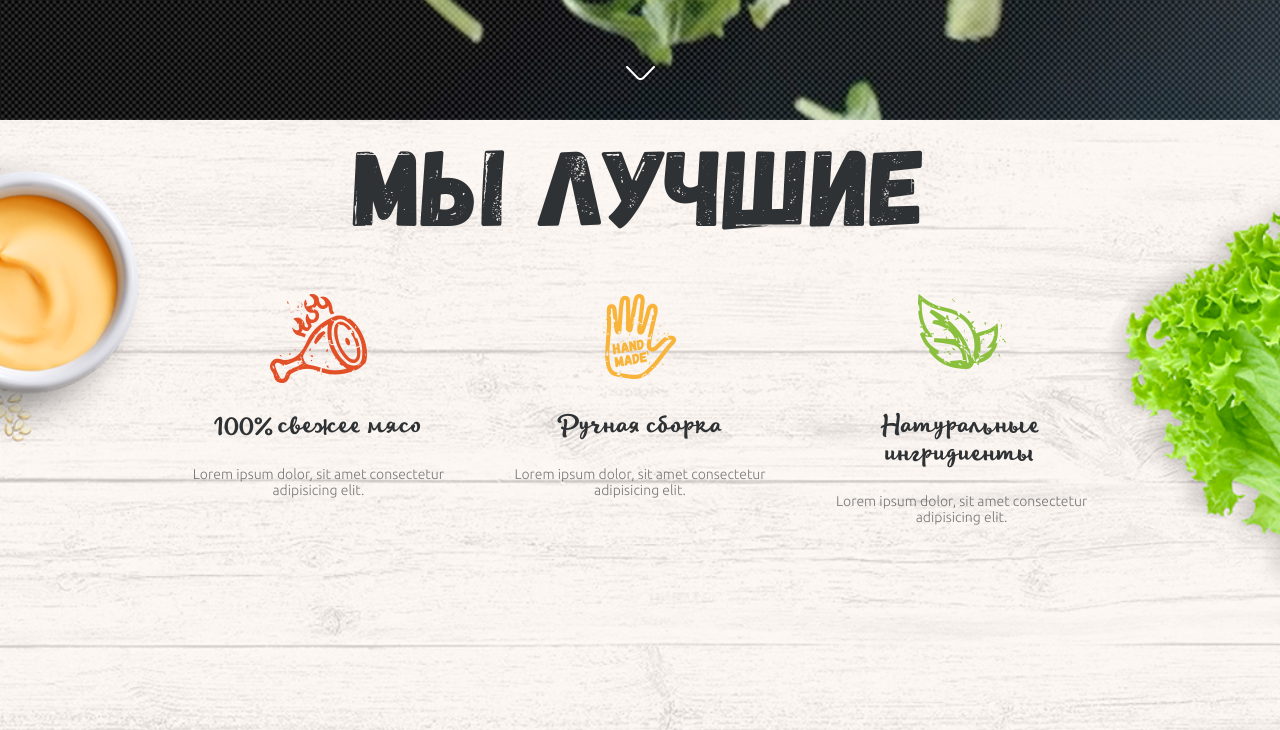
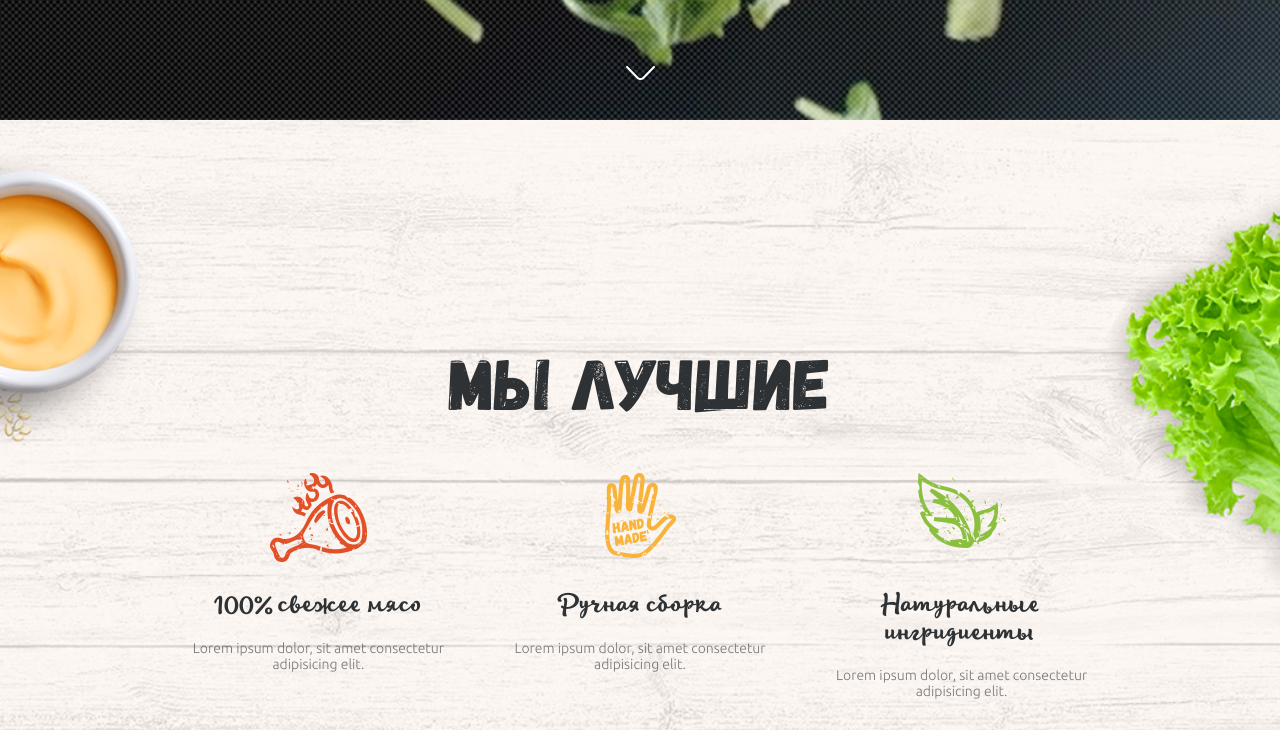
Before and after one commit to AnthonyKulDev/Mr.Burger, a plain HTML site: page index.html in a window 1280 px wide. Shown: the part 680-1410 px from the top of the page. Drawn offline with Linux system fonts and the light colour scheme.

Commit message:
another commit

```diff
--- a/index.html
+++ b/index.html
@@ -83,9 +83,7 @@
       </section>
       <section class="section-best">
         <div class="container">
-          <div class="section-best__title">
-            <h2>Мы лучшие</h2>
-          </div>
+          <div class="section-best__title">Мы лучшие</div>
           <div class="features">
             <ul class="features__list">
               <li class="features__item">
--- a/scss/components/features.scss
+++ b/scss/components/features.scss
@@ -25,7 +25,7 @@
     font-size: 24px;
     text-align: center;
     font-family: Lifehack;
-    margin-bottom: 25px;
+    margin-bottom: 20px;
   }
 
   &__text {
--- a/scss/components/section-best.scss
+++ b/scss/components/section-best.scss
@@ -3,6 +3,9 @@
   background-size: cover;
   width: 100%;
   height: 100vh;
+  display: flex;
+  flex-direction: column;
+  justify-content: center;
 
   &__title {
     font-size: 72px;
```
Also changed, not shown: styles/main.css, 1 other file.
